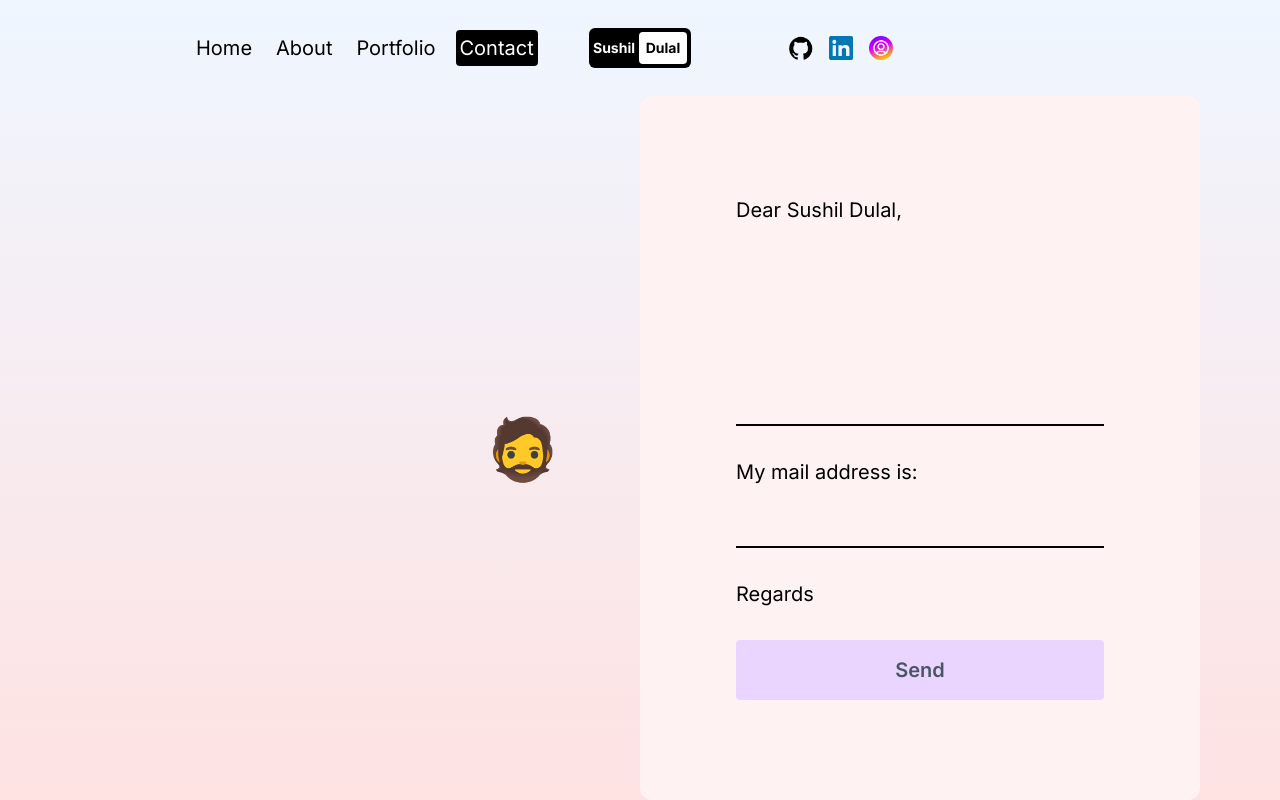
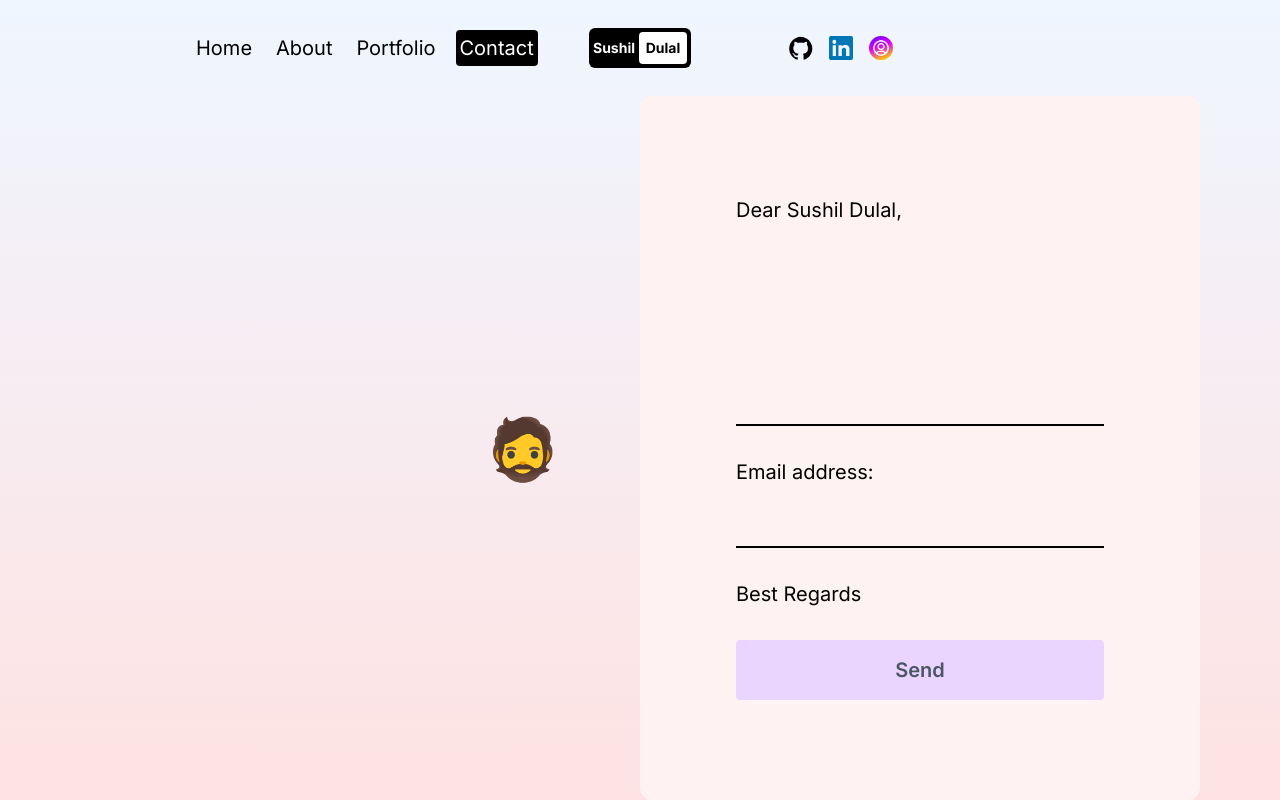
Before and after one commit to sudulal123/portfolio-template, a Next.js app: page /contact in a window 1280 px wide. Built offline with nearby package versions, Linux system fonts and the light colour scheme.

Commit message:
6_Setup_emailJS_service "Kind of finished"

```diff
--- a/package.json
+++ b/package.json
@@ -9,6 +9,7 @@
     "lint": "next lint"
   },
   "dependencies": {
+    "@emailjs/browser": "^4.3.3",
     "framer-motion": "^11.0.24",
     "next": "14.1.4",
     "react": "^18",
--- a/src/app/contact/page.jsx
+++ b/src/app/contact/page.jsx
@@ -1,13 +1,39 @@
 "use client";
 
 import {motion} from "framer-motion";
-import { useState } from "react";
+import emailjs from '@emailjs/browser';
+import { useRef, useState } from "react";
 
 const ContactPage = () => {
 
-    const[error, setError] = useState(false)
-    const[success, setSuccess] = useState(false)
-    const text = "Hello there!"
+        const text = "Hello there!";
+        const[error, setError] = useState(false);
+        const[success, setSuccess] = useState(false);
+
+        const form = useRef();
+
+        const sendEmail = (e) => {
+            e.preventDefault();
+            setError(false);
+            setSuccess(false);
+
+        emailjs
+        .sendForm(
+            process.env.NEXT_PUBLIC_SERVICE_ID,
+            process.env.NEXT_PUBLIC_TEMPLATE_ID,
+            form.current,
+            process.env.NEXT_PUBLIC_PUBLIC_KEY
+        )
+        .then(
+            () => {
+            setSuccess(true);
+            form.current.reset();
+            },
+            () => {
+            setError(true);
+            }
+        );
+    };
 
     return (
         <motion.div
@@ -39,15 +65,36 @@
                     </div>
                 </div>
                 {/*FORM AREA*/}
-                <form className="h-1/2 lg:h-full lg:w-1/2 bg-red-50 rounded-xl text-xl flex flex-col gap-8 justify-center p-24">
+                <form
+                    onSubmit={sendEmail}
+                    ref={form}
+                    className="h-1/2 lg:h-full lg:w-1/2 bg-red-50 rounded-xl text-xl flex flex-col gap-8 justify-center p-24"
+                >
                     <span>Dear Sushil Dulal,</span>
-                    <textarea rows={6} className="bg-transparent border-b-2 border-b-black outline-none resize-none"/>
-                    <span>My mail address is:</span>
-                    <input type="text" className="bg-transparent border-b-2 border-b-black outline-none"/>
-                    <span>Regards</span>
-                    <button className="bg-purple-200 rounded font-semibold text-gray-600 p-4">Send</button>
-                    {error && <span className="text-red-600 font-semibold">Something went wrong!</span>}
-                    {success && <span className="text-green-600 font-semibold">Your message has been sent successfully!</span>}
+                    <textarea
+                        rows={6}
+                        className="bg-transparent border-b-2 border-b-black outline-none resize-none"
+                        name="user_message"
+                        />
+                    <span>Email address:</span>
+                    <input
+                        name="user_email"
+                        type="text"
+                        className="bg-transparent border-b-2 border-b-black outline-none"/>
+                    <span>Best Regards</span>
+                    <button className="bg-purple-200 rounded font-semibold text-gray-600 p-4">
+                        Send
+                    </button>
+                        {error && (
+                            <span className="text-red-600 font-semibold">
+                                Oops! Something went wrong!
+                            </span>
+                        )}
+                        {success && (
+                            <span className="text-green-600 font-semibold">
+                             Your message has been sent successfully!
+                            </span>
+                        )}
                 </form>
             </div>
         </motion.div>
```
Also changed, not shown: 2 other files (tests, documents, lock files or other folders).
